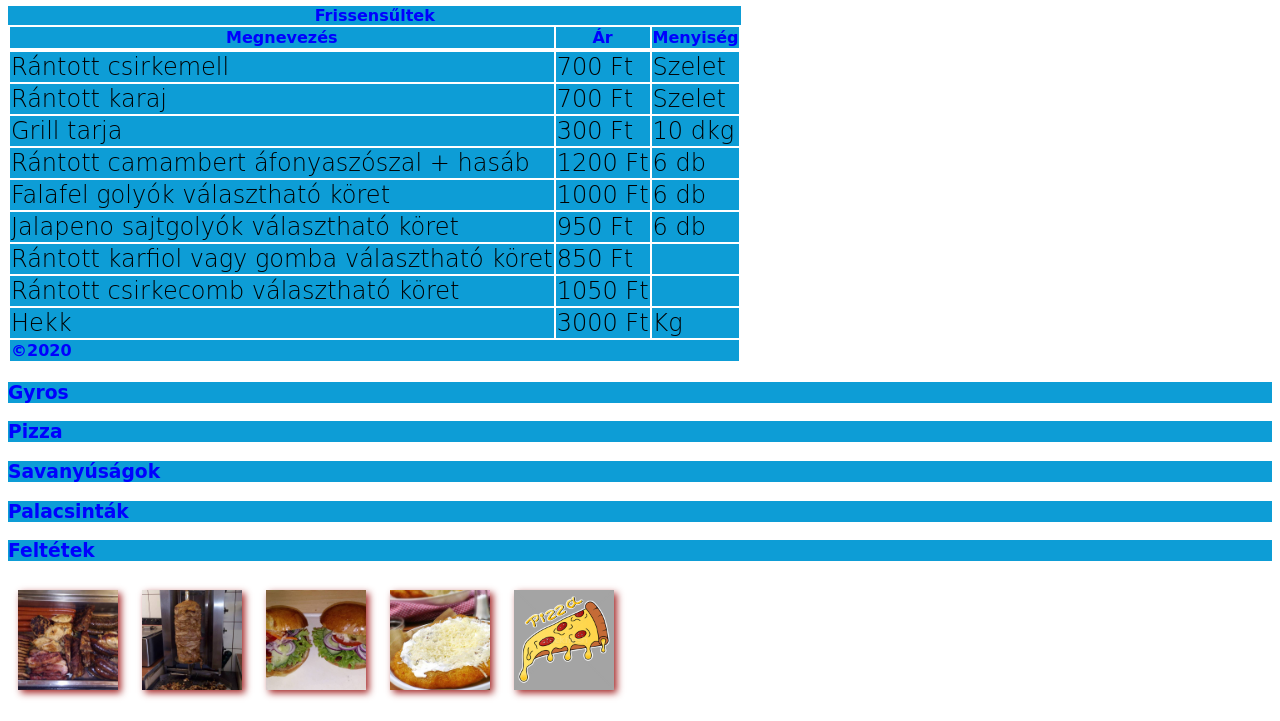
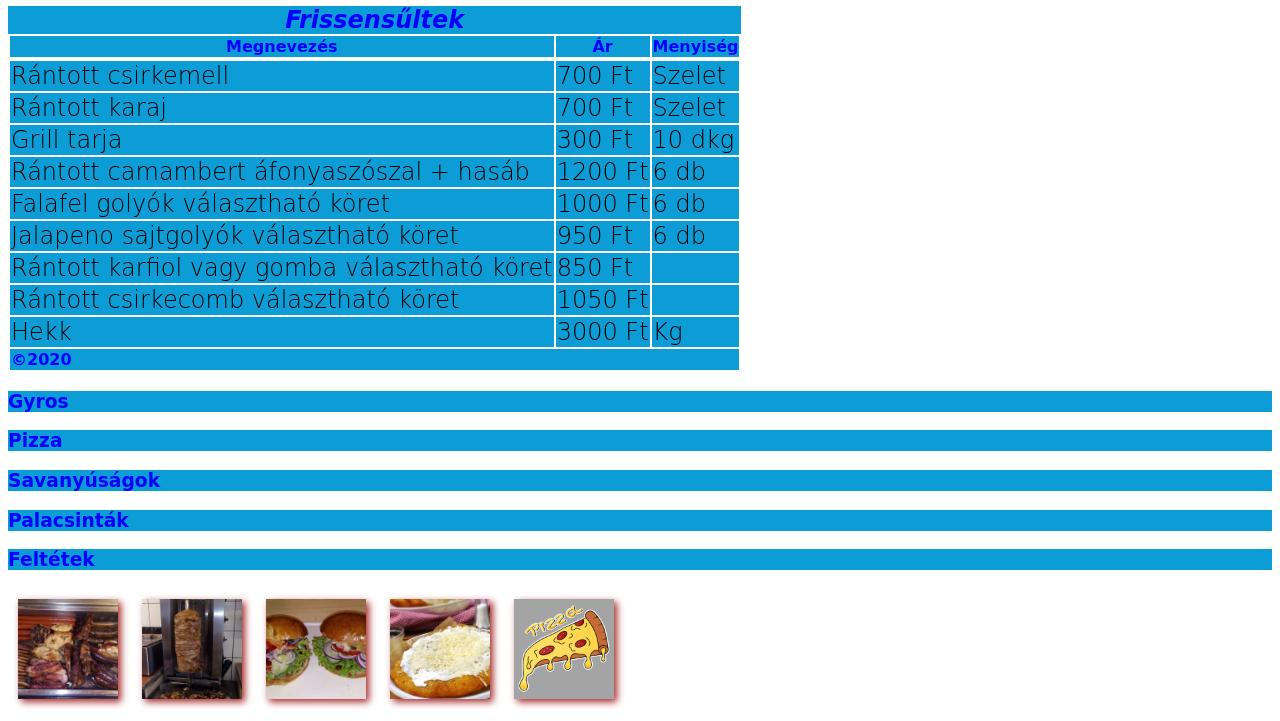
Before and after one commit to manofm/manofm.github.io, a plain HTML site: page etlap.html in a window 1280 px wide. Shown: the part 137-858 px from the top of the page. Drawn offline with Linux system fonts and the light colour scheme; a web font is replaced by a local one.

Commit message:
Init page.

```diff
--- a/css/style.css
+++ b/css/style.css
@@ -62,3 +62,11 @@
     box-shadow: 3px 3px 7px  brown;
     margin: 10px;
 }
+#et {
+    background:rgb(13, 157, 214);
+    color: blue;
+    font-family: 'pacifico', cursive;
+    font-weight: bold;
+    font-size: 24px;
+    font-style: italic;
+}
--- a/etlap.html
+++ b/etlap.html
@@ -23,7 +23,7 @@
     <h1 id="fej">Ka-Ja Kuckó Étlap</h1>
     <table>
         <tr>
-            <caption id="fej">Frissensűltek</caption>
+            <caption id="et">Frissensűltek</caption>
             <thead id="Infó">
                 <tr>
                     <th>Megnevezés</th>
```
